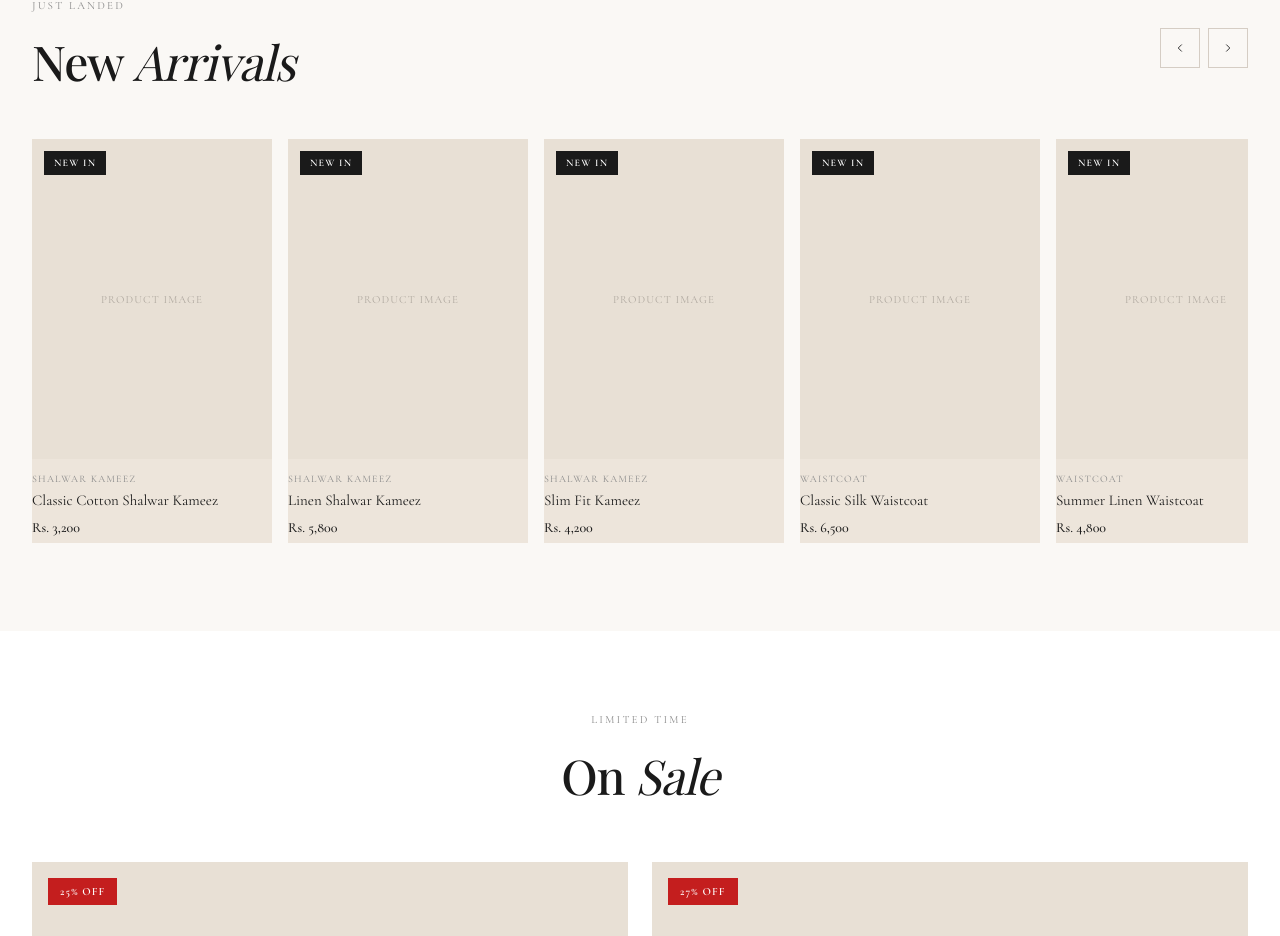
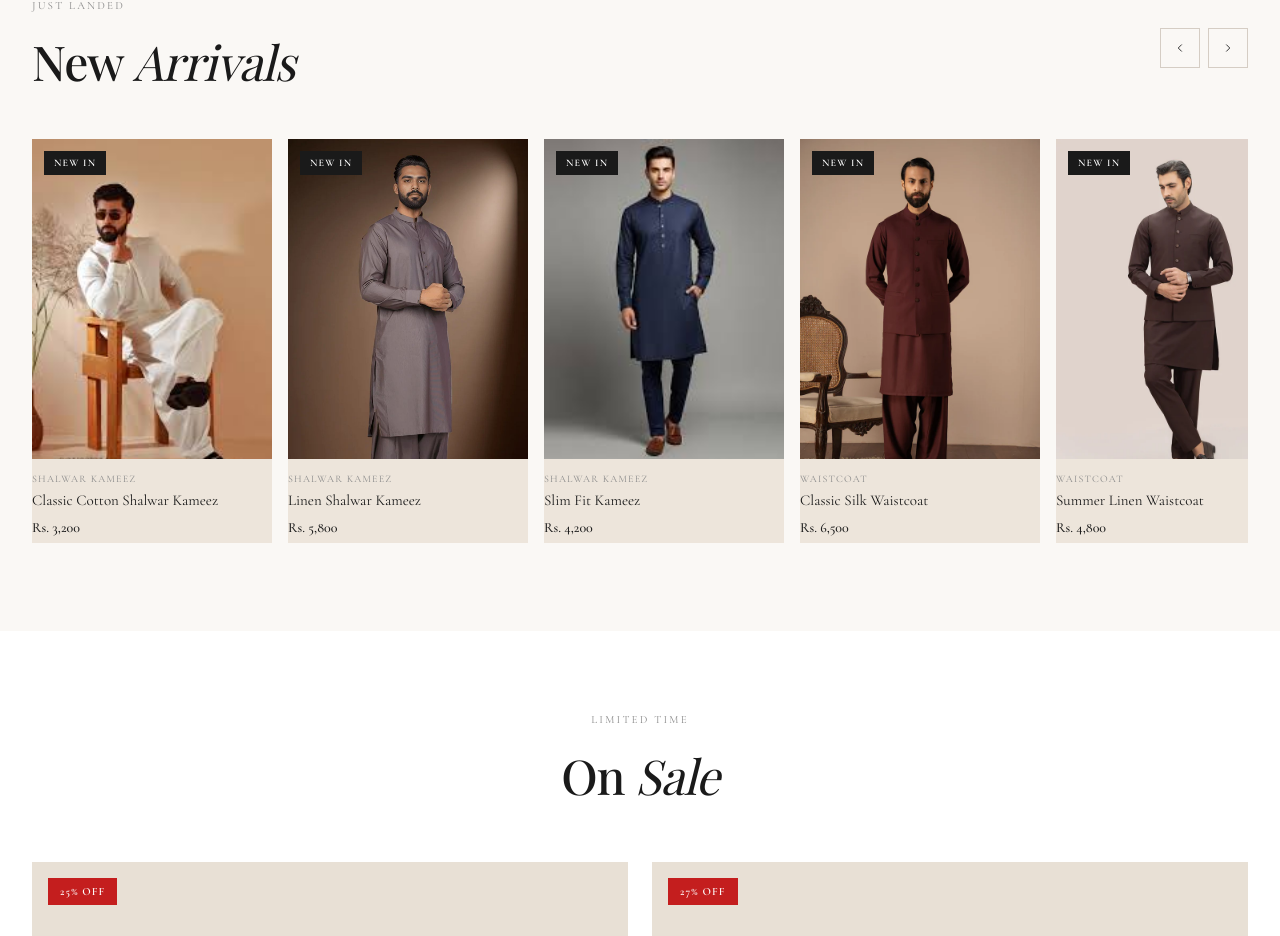
Before and after one commit to vastr11/vastr-nextjs, a Next.js app: page / in a window 1280 px wide. Shown: the part 1595-2531 px from the top of the page. Built offline with nearby package versions, Linux system fonts and the light colour scheme; a web font is replaced by a local one.

Commit message:
fix product card images

```diff
--- a/components/product/ProductCard.tsx
+++ b/components/product/ProductCard.tsx
@@ -30,8 +30,7 @@ export default function ProductCard({ product, width = '100%' }: ProductCardProp
         {/* Badge */}
         {product.badge && (
           <span
-            className={`product-badge ${
-              product.badge === 'NEW IN'
+            className={`product-badge ${product.badge === 'NEW IN'
               ? 'badge-new'
               : product.badge === 'PREMIUM'
                 ? 'badge-premium'
@@ -54,6 +53,18 @@ export default function ProductCard({ product, width = '100%' }: ProductCardProp
             overflow: 'hidden',
           }}
         >
+          {product.images && product.images[0] && !product.images[0].includes('placeholder') ? (
+            <img
+              src={product.images[0]}
+              alt={product.name}
+              style={{
+                width: '100%',
+                height: '100%',
+                objectFit: 'cover',
+                objectPosition: 'top',
+              }}
+            />
+          ) : (
             <span
               style={{
                 fontFamily: 'Cormorant Garamond, serif',
@@ -65,6 +76,7 @@ export default function ProductCard({ product, width = '100%' }: ProductCardProp
             >
               Product Image
             </span>
+          )}
 
           {/* Hover overlay */}
           <div className="product-image-overlay">
```
Lines whose indentation alone changed are shown as unchanged.
